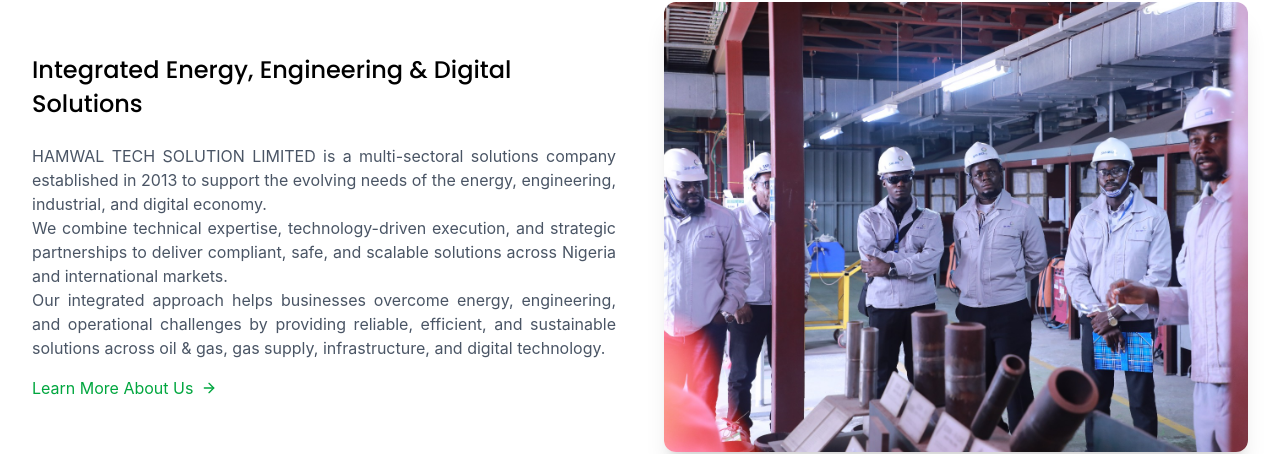
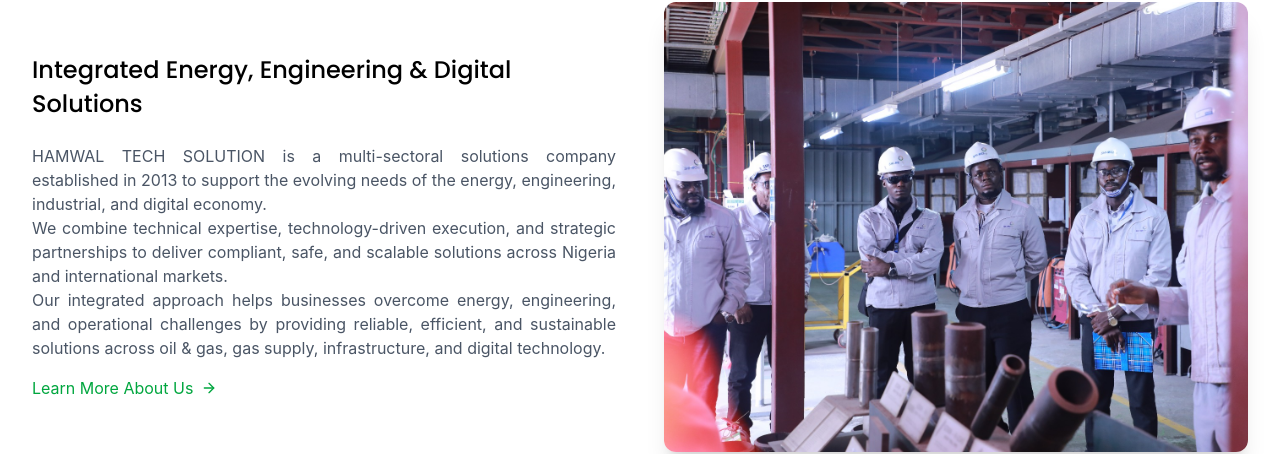
Before and after one commit to JoshDan2468/hamwaltechsolution_siter, a React (Vite) app: page / in a window 1280 px wide. Shown: the part 1041-1495 px from the top of the page. Built offline with nearby package versions, Linux system fonts and the light colour scheme.

Commit message:
i removed limited

```diff
--- a/src/components/AboutPage.tsx
+++ b/src/components/AboutPage.tsx
@@ -157,7 +157,7 @@
               </h2>
               <div className='text-justify'>
                 <p className='text-gray-600 mb-4 font-roboto'>
-                  HAMWAL TECH SOLUTION LIMITED was established in 2013 as a
+                  HAMWAL TECH SOLUTION was established in 2013 as a
                   multi-sectoral solutions company to support the evolving needs
                   of the energy, engineering, industrial, and digital economy.
                   We recognized the growing demand for integrated,
--- a/src/components/HomePage.tsx
+++ b/src/components/HomePage.tsx
@@ -227,9 +227,9 @@
               </h2>
               <div className='text-justify'>
                 <p className='text-gray-600 mb-4 text-justify'>
-                  HAMWAL TECH SOLUTION LIMITED is a multi-sectoral solutions
-                  company established in 2013 to support the evolving needs of
-                  the energy, engineering, industrial, and digital economy.
+                  HAMWAL TECH SOLUTION is a multi-sectoral solutions company
+                  established in 2013 to support the evolving needs of the
+                  energy, engineering, industrial, and digital economy.
                   <br />
                   We combine technical expertise, technology-driven execution,
                   and strategic partnerships to deliver compliant, safe, and
```
